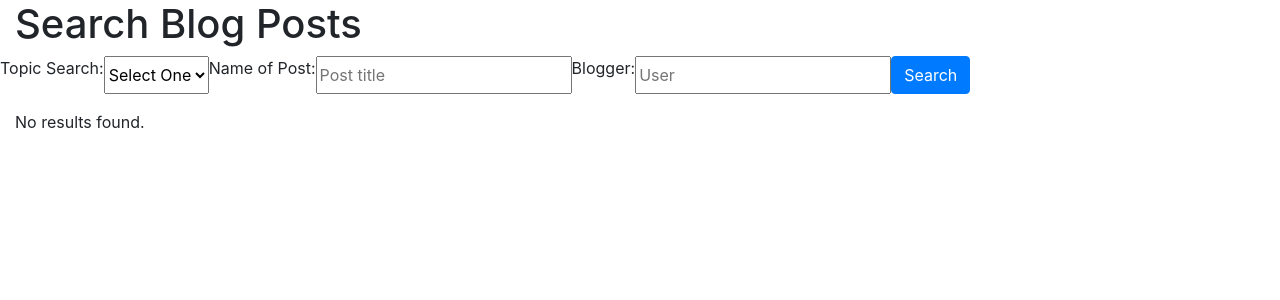
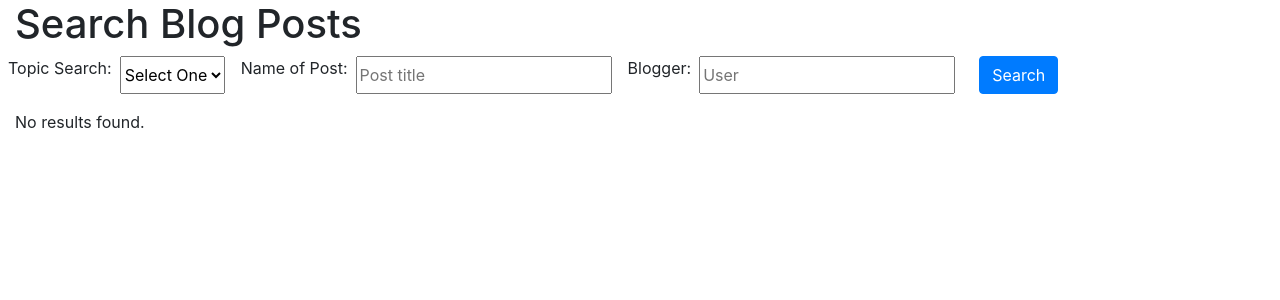
Before and after one commit to lkacoy/webdev-cs5610-project-angular, an Angular app: page /search in a window 1280 px wide. Shown: the top 300 px of the page. Built offline with nearby package versions, Linux system fonts and the light colour scheme.

Commit message:
add some spacing

```diff
--- a/src/app/search/search.component.html
+++ b/src/app/search/search.component.html
@@ -2,16 +2,16 @@
   <h1>Search Blog Posts</h1>
 
   <div class="form-group row">
-    <label for="topic" class="">Topic Search: </label>
-    <select [(ngModel)]="topic" name="topic" id="topic" class="">
+    <label for="topic" class="ml-2">Topic Search: </label>
+    <select [(ngModel)]="topic" name="topic" id="topic" class="ml-2 mr-2">
       <option [ngValue]="''">Select One</option>
       <option *ngFor="let topic of topicList" [ngValue]="topic">{{topic}}</option>
     </select>
-    <label for="title" class="">Name of Post: </label>
-    <input [(ngModel)]="title" name="title" type="text" class="" id="title" aria-describedby="title" placeholder="Post title">
-    <label for="title" class="">Blogger: </label>
-    <input [(ngModel)]="username" name="username" type="text" class="" id="username" aria-describedby="title" placeholder="User">
-    <button class="btn btn-primary"(click)="executeSearch()">Search</button>
+    <label for="title" class="ml-2">Name of Post: </label>
+    <input [(ngModel)]="title" name="title" type="text" class="ml-2 mr-2" id="title" aria-describedby="title" placeholder="Post title">
+    <label for="title" class="ml-2">Blogger: </label>
+    <input [(ngModel)]="username" name="username" type="text" class="ml-2" id="username" aria-describedby="title" placeholder="User">
+    <button class="btn btn-primary ml-4"(click)="executeSearch()">Search</button>
   </div>
 
   <table class="table table-bordered table-striped" *ngIf="posts.length > 0; else noResults">
```
